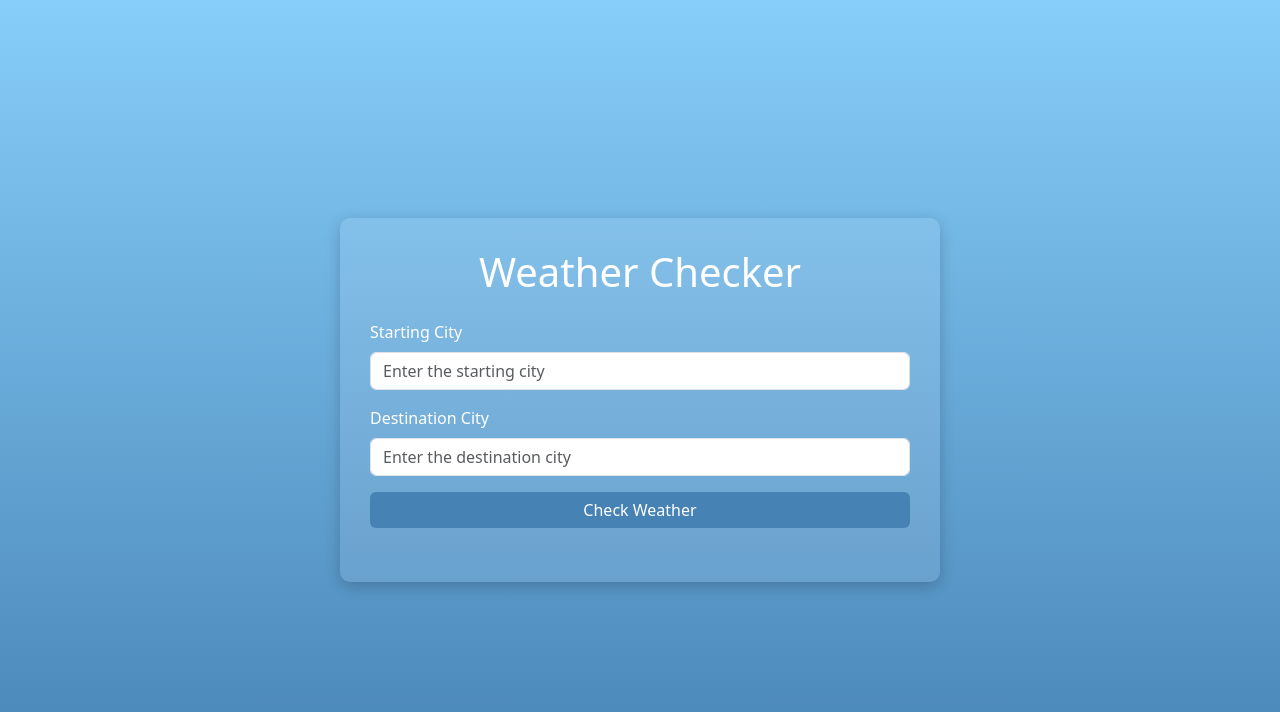
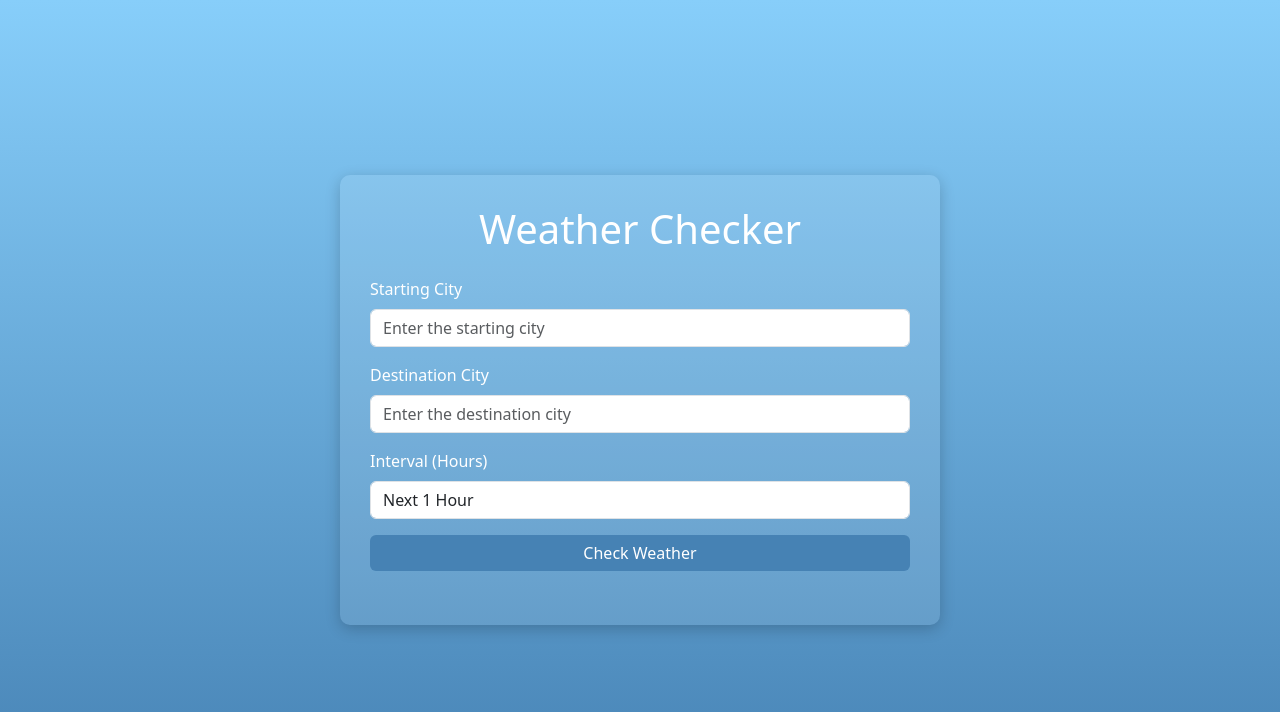
Before and after one commit to osisochka/Weather_project, a Flask app: page / in a window 1280 px wide. Shown: the top 712 px of the page. Run offline with Flask 3, Linux system fonts and the light colour scheme.

Commit message:
Добавлен блок выбора интервала просмотра прогноза

```diff
--- a/optional_func.py
+++ b/app.py
@@ -5,9 +5,31 @@ app = Flask(__name__)
 
 API_KEY = "a92e99aa09fde9b14642dd11c894bc8c"
 BASE_URL = "https://api.openweathermap.org/data/2.5/weather"
+BASE_URL_FORECAST = "https://api.openweathermap.org/data/2.5/forecast"
 
 
-def get_weather_data(cities):
+
+def check_bad_weather(temp, wind, rain):
+    if temp is None:
+        return "Невозможно оценить погоду."
+    comments = []
+    if temp < 0:
+        comments.append("Холодно!")
+    if 0 <= temp < 10:
+        comments.append("Прохладно!")
+    if temp > 35:
+        comments.append("Очень жарко!")
+    if wind > 10:
+        comments.append("Слишком ветрено!")
+    if rain > 0:
+        comments.append("Идёт дождь!")
+    if not comments:
+        comments.append("Хорошая погода!")
+    return " ".join(comments)
+
+
+
+def get_weather_data(cities, interval):
     data = []
     for city in cities:
         params = {
@@ -16,16 +38,27 @@ def get_weather_data(cities):
             'units': 'metric'
         }
         try:
-            response = requests.get(BASE_URL, params=params)
+            response = requests.get(BASE_URL_FORECAST, params=params)
             response.raise_for_status()
-            weather_data = response.json()
+            forecast_data = response.json()
+            # Выбираем ближайшее время
+            forecast_list = forecast_data['list']
+            if interval == "1":
+                forecast = forecast_list[0]
+            elif interval == "3":
+                forecast = forecast_list[1]
+            elif interval == "5":
+                forecast = forecast_list[2]
+            else:
+                forecast = forecast_list[0]  # По умолчанию ближайший час
+
             city_data = {
                 'City': city,
-                'Temperature': weather_data['main']['temp'],
-                'Humidity': weather_data['main']['humidity'],
-                'Wind_Speed': weather_data['wind']['speed'],  # Подчеркивание вместо пробела
-                'Rain_Probability': weather_data.get('rain', {}).get('1h', 0),  # Подчеркивание вместо пробела
-                'Description': weather_data['weather'][0]['description'].capitalize()
+                'Temperature': forecast['main']['temp'],
+                'Humidity': forecast['main']['humidity'],
+                'Wind_Speed': forecast['wind']['speed'],
+                'Rain_Probability': forecast.get('rain', {}).get('3h', 0),
+                'Description': forecast['weather'][0]['description'].capitalize()
             }
             data.append(city_data)
         except requests.exceptions.RequestException as e:
@@ -34,31 +67,11 @@ def get_weather_data(cities):
                 'City': city,
                 'Temperature': None,
                 'Humidity': None,
-                'Wind_Speed': None,  # Подчеркивание вместо пробела
-                'Rain_Probability': None,  # Подчеркивание вместо пробела
+                'Wind_Speed': None,
+                'Rain_Probability': None,
                 'Description': "Данные недоступны"
             })
     return data
-
-
-
-
-def check_bad_weather(temp, wind, rain):
-    if temp is None:
-        return "Невозможно оценить погоду."
-    comments = []
-    if temp < 10:
-        comments.append("Очень холодно!")
-    if temp > 35:
-        comments.append("Очень жарко!")
-    if wind > 10:
-        comments.append("Слишком ветрено!")
-    if rain > 0:
-        comments.append("Идёт дождь!")
-    if not comments:
-        comments.append("Хорошая погода!")
-    return ", ".join(comments)
-
 
 
 @app.route("/", methods=['GET', 'POST'])
@@ -69,11 +82,12 @@ def index():
     if request.method == 'POST':
         start_city = request.form.get('start_city')
         end_city = request.form.get('end_city')
+        interval = request.form.get('interval', '1')  # По умолчанию 1 час
 
         if not start_city or not end_city:
             error_message = "Введите оба города!"
         else:
-            weather_data = get_weather_data([start_city, end_city])
+            weather_data = get_weather_data([start_city, end_city], interval)
             for city_data in weather_data:
                 try:
                     results.append({
@@ -85,12 +99,11 @@ def index():
                         'Description': city_data.get('Description', 'Нет данных'),
                         'weather_status': check_bad_weather(
                             city_data.get('Temperature'),
-                            city_data.get('Wind_Speed', 0),  # Если нет данных о ветре, устанавливаем 0
-                            city_data.get('Rain_Probability', 0)  # Если нет данных о дожде, устанавливаем 0
+                            city_data.get('Wind_Speed', 0),
+                            city_data.get('Rain_Probability', 0)
                         )
                     })
                 except Exception as e:
-                    # Добавляем информацию об ошибке в результат, если что-то пошло не так
                     results.append({
                         'City': city_data['City'],
                         'Temperature': 'Ошибка',
--- a/templates/index.html
+++ b/templates/index.html
@@ -55,8 +55,17 @@
                 <label for="end_city" class="form-label">Destination City</label>
                 <input type="text" class="form-control" id="end_city" name="end_city" placeholder="Enter the destination city" required>
             </div>
+            <div class="mb-3">
+                <label for="interval" class="form-label">Interval (Hours)</label>
+                <select class="form-control" id="interval" name="interval">
+                    <option value="1">Next 1 Hour</option>
+                    <option value="3">Next 3 Hours</option>
+                    <option value="5">Next 5 Hours</option>
+                </select>
+            </div>
             <button type="submit" class="btn btn-primary w-100">Check Weather</button>
         </form>
+
 
         {% if results %}
             <h2 class="text-center mb-3">Results</h2>
```
Also changed, not shown: 1 other file.
